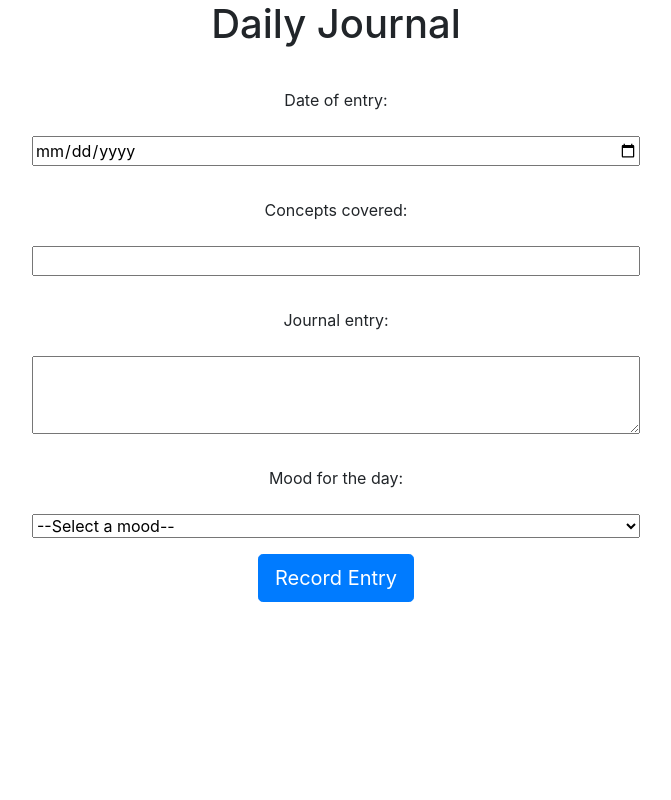
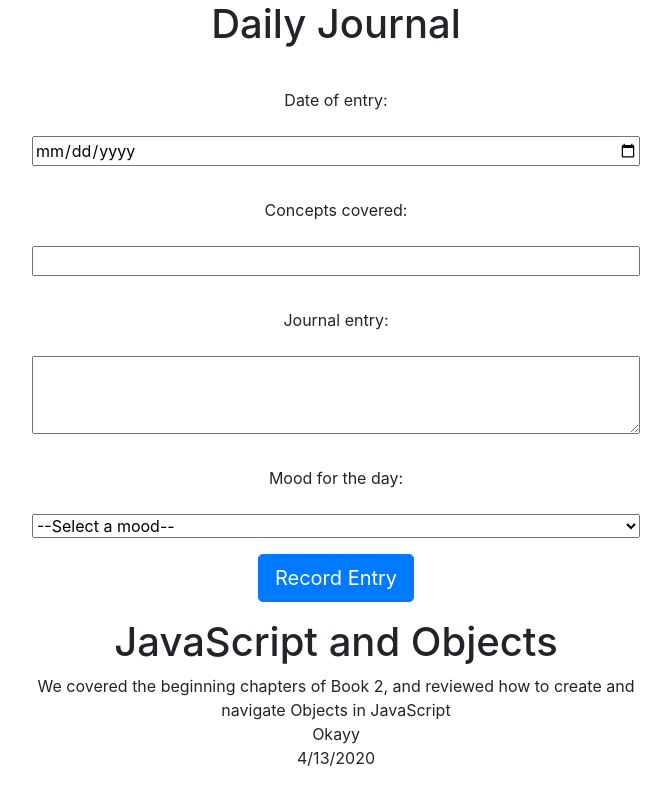
Before and after one commit to dylbyl/newForceDailyJournal, a plain HTML site: page index.html in a window 1280 px wide. Shown: the whole page, without its empty margins (304-975 px from the left). Drawn offline with nearby package versions, Linux system fonts and the light colour scheme.

Commit message:
finished DOM additions

```diff
--- a/index.html
+++ b/index.html
@@ -75,8 +75,11 @@
           Record Entry
         </button>
 
-        <script src="journal.js"></script>
+        <article class="entry-log"></article>
+
       </div>
     </div>
+
+    <script src="journal.js"></script>
   </body>
 </html>
--- a/journal.js
+++ b/journal.js
@@ -9,8 +9,28 @@ const journalEntry = {
 console.log(journalEntry)
 
 //array for storing journal entries
-var journalEntryArray = []
-
+let journalEntryArray = [];
 
 //pushes the newest journal entry to the array
 journalEntryArray.push(journalEntry);
+
+//crates an HTML structure from a journalEntry Object
+const makeJournalEntryComponent = (journalEntry) => {
+    // Create your own HTML structure for a journal entry
+    return `
+    <h1>${journalEntry.conceptsCovered}</h1>
+    <div class="entry">${journalEntry.entry}</div>
+    <div class="mood">${journalEntry.mood}</div>
+    <div class="date">${journalEntry.date}</div>
+    `
+}
+
+
+const renderEntries = (journalEntryArray) =>{
+    let html = document.querySelector(".entry-log");
+    for (let i=0; i < journalEntryArray.length; i++){
+        html.innerHTML += makeJournalEntryComponent(journalEntryArray[i]);
+    }
+}
+
+renderEntries(journalEntryArray);
--- a/style.css
+++ b/style.css
@@ -24,3 +24,7 @@ body{
 .submit-button{
     margin: 2em;
 }
+
+.entry-log{
+    margin: 1em;
+}
```
